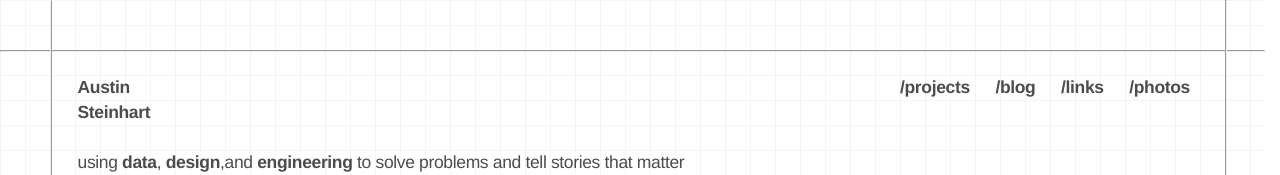
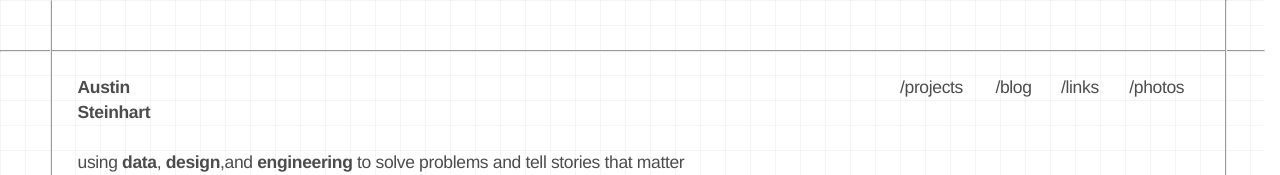
Before and after one commit to asteinhart/asteinhart.github.io, a SvelteKit app in the folder redesign/: page / in a window 1280 px wide. Shown: the top 175 px of the page. Built offline with nearby package versions, Linux system fonts and the light colour scheme.

Commit message:
nav unbold

```diff
--- a/redesign/src/routes/+page.svelte
+++ b/redesign/src/routes/+page.svelte
@@ -37,7 +37,7 @@
 />
 
 <div class="container">
-	<Nav all={true} />
+	<Nav />
 	<Spacer />
 
 	<div class="intro">
```
